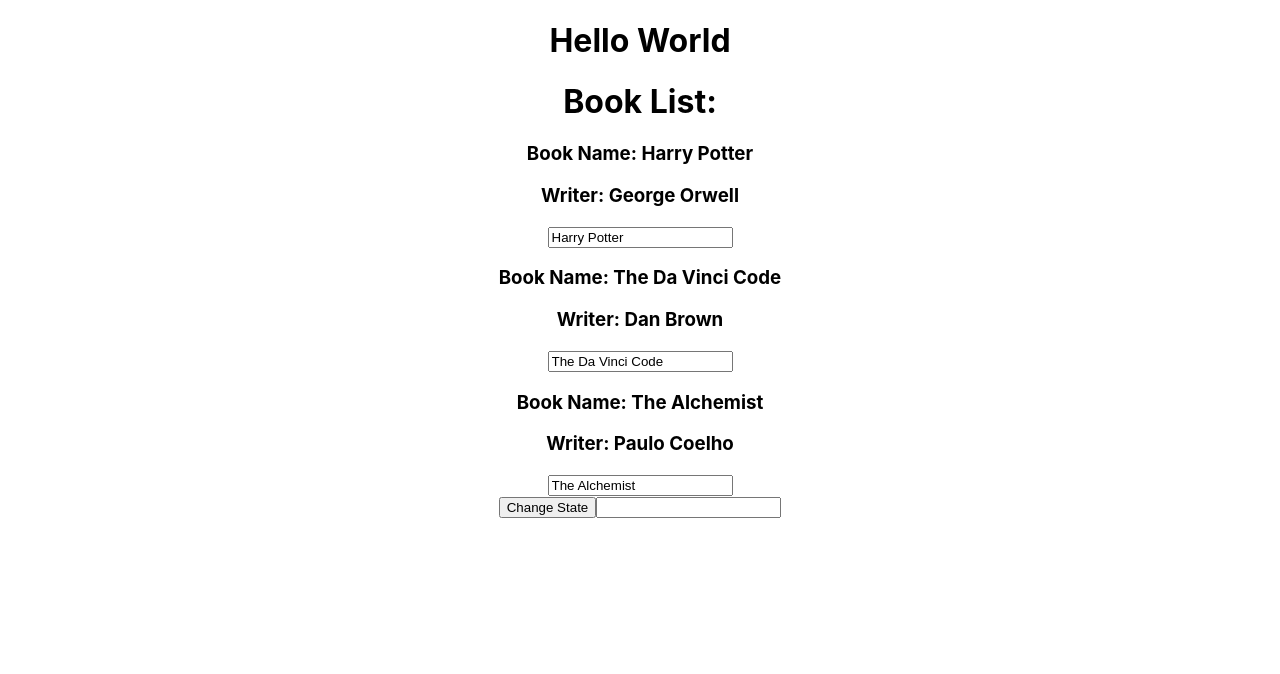
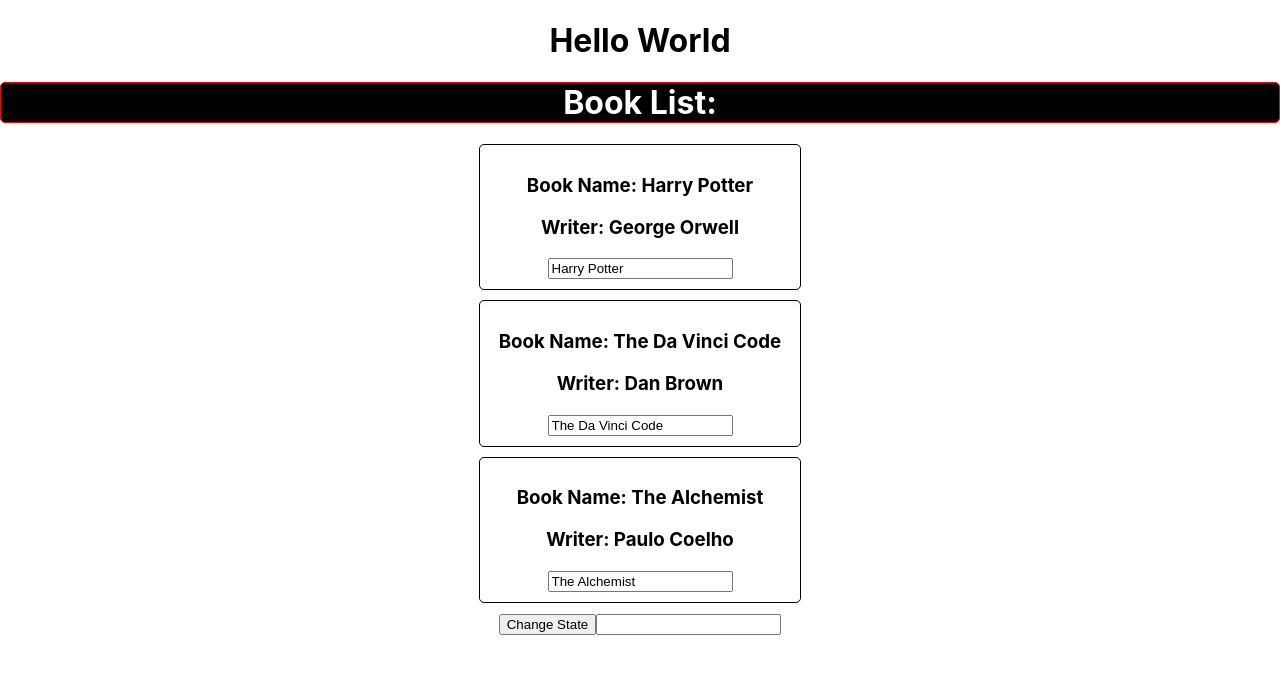
Before and after one commit to shwakib/fromscratch, a React (Create React App) app in the folder full-stack-journey/REACT/f1st-react-app/hello-world/: page / in a window 1280 px wide. Shown: the top 674 px of the page. Built offline with nearby package versions, Linux system fonts and the light colour scheme.

Commit message:
inline styling

```diff
--- a/full-stack-journey/REACT/f1st-react-app/hello-world/src/App.js
+++ b/full-stack-journey/REACT/f1st-react-app/hello-world/src/App.js
@@ -46,11 +46,17 @@
   //   this.state = {};
   // }
   render() {
+    const style = {
+      border: "1px solid red",
+      borderRadius: '5px',
+      backgroundColor: 'black',
+      color: 'white'
+    };
     return (
       <div className="App">
         <h1>Hello World</h1>
         {/* <Person name="Rahim" age="30">I am from Comilla </Person> */}
-        <h1>Book List:</h1>
+        <h1 style={style}>Book List:</h1>
         {/* <Book bookName="Harry Potter" bookWriter="George Orwell" />
         <Book bookName="The Da Vinci Code" bookWriter="Dan Brown" />
         <Book bookName="The Alchemist" bookWriter="Paulo Coelho" /> */}
--- a/full-stack-journey/REACT/f1st-react-app/hello-world/src/components/Book.js
+++ b/full-stack-journey/REACT/f1st-react-app/hello-world/src/components/Book.js
@@ -1,8 +1,9 @@
 import React from "react";
+import '../stylesheets/book.css'
 
 const Book = props => {
     return (
-        <div>
+        <div className="Book">
             <h3 onClick={props.change}>Book Name: {props.bookName}</h3>
             <h3>Writer: {props.bookWriter}</h3>
             <input type="text" onChange={props.inputName} value={props.bookName}></input>
--- /dev/null
+++ b/full-stack-journey/REACT/f1st-react-app/hello-world/src/stylesheets/book.css
@@ -0,0 +1,7 @@
+.Book {
+    width: 300px;
+    margin: 10px auto;
+    padding: 10px;
+    border: 1px solid;
+    border-radius: 5px;
+}
```
